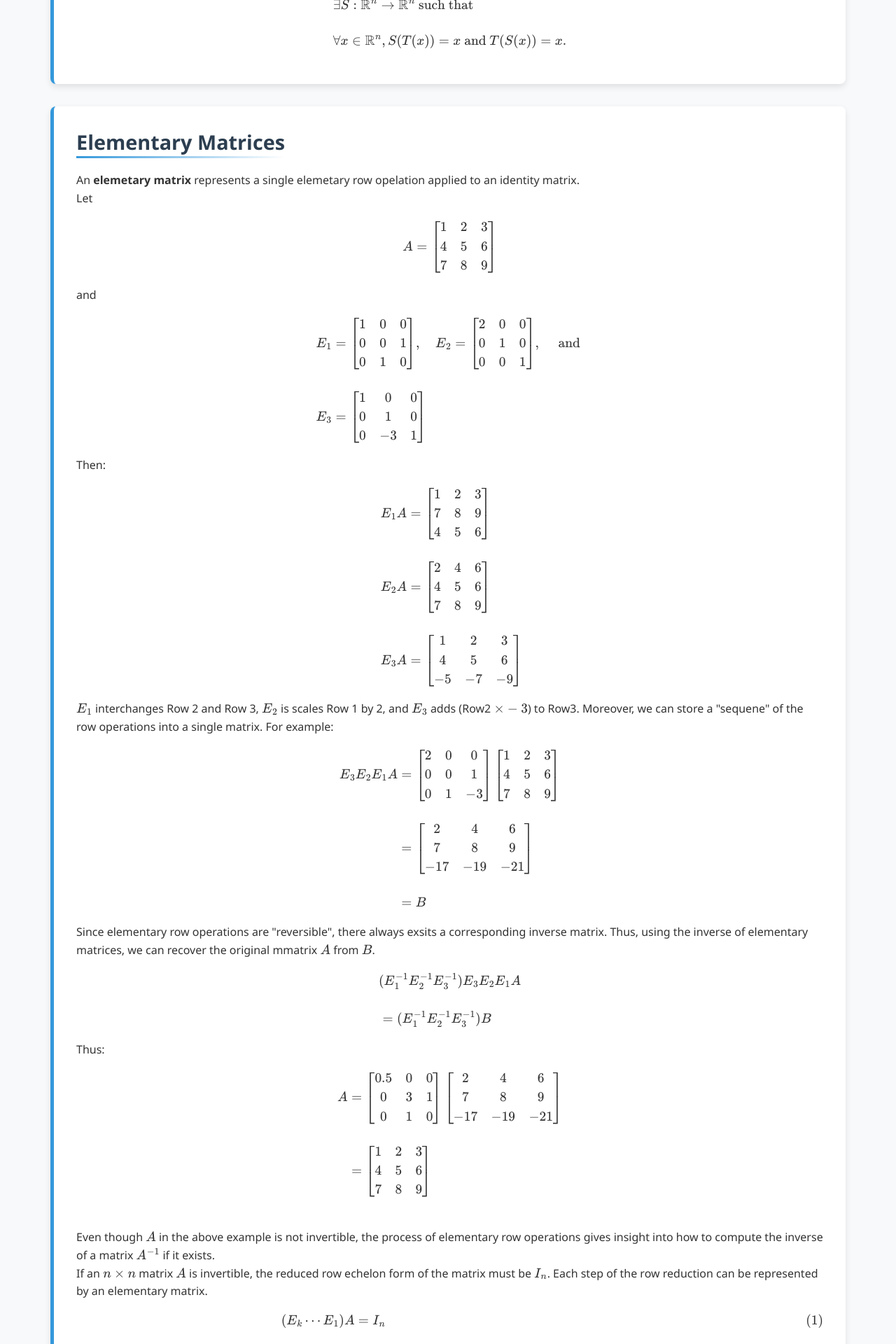
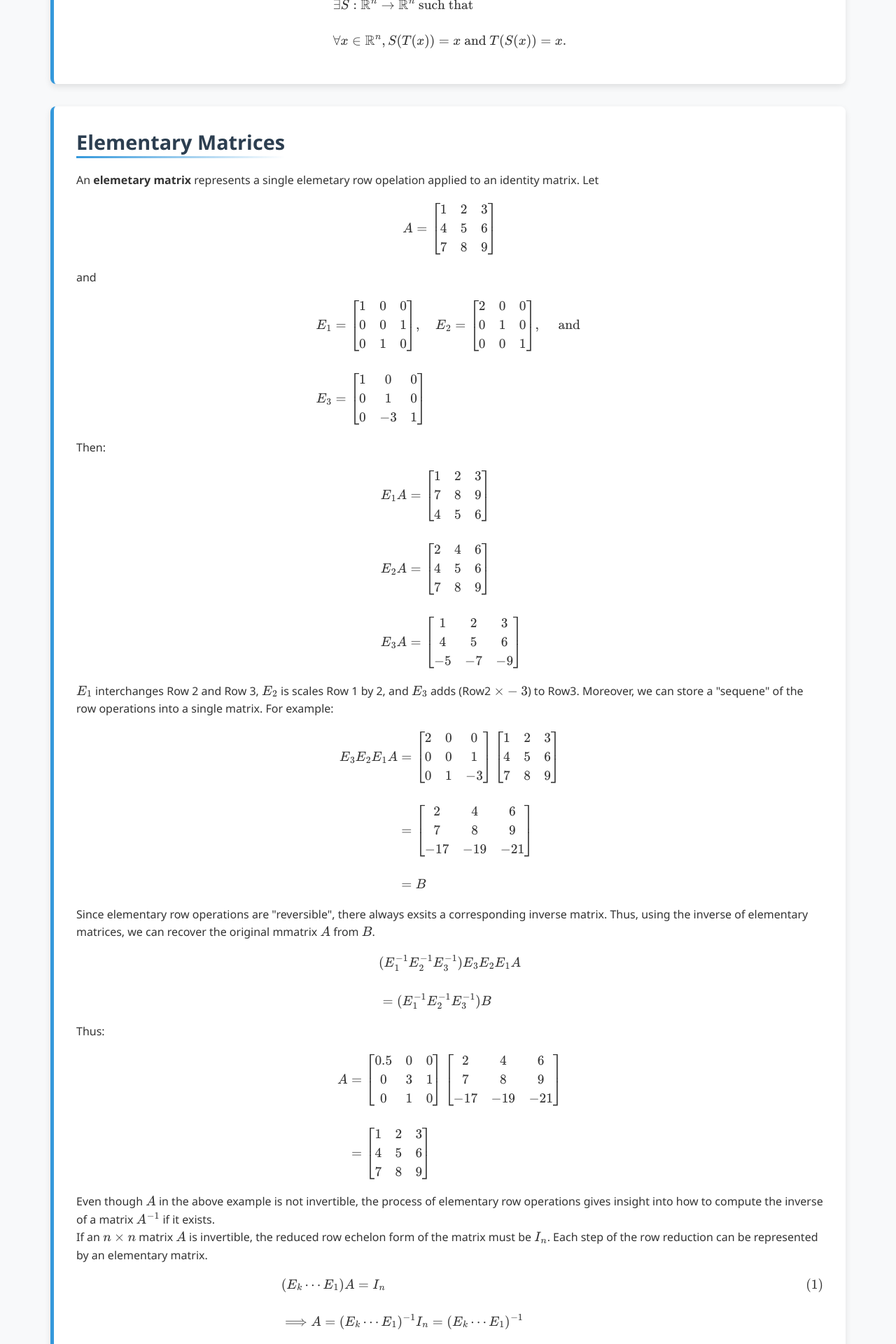
Before and after one commit to Yusukey01/yusukey01.github.io, a Jekyll site: the page built from Mathematics/Linear_algebra/matrix_algebra.html, in a window 1280 px wide. Shown: the part 4480-6400 px from the top of the page at 70% size. Built offline with Jekyll 4.4.1, drawn with Linux system fonts in a browser that asks for light colours.

Commit message:
Updated Section 1-3

```diff
--- a/Mathematics/Linear_algebra/matrix_algebra.html
+++ b/Mathematics/Linear_algebra/matrix_algebra.html
@@ -290,12 +290,14 @@ uses_python: false
             <h2>Elementary Matrices</h2>
             <p>
             An <strong>elemetary matrix</strong> represents a single elemetary row opelation applied to an identity matrix.
-            <br>
             Let
+            </p>
             \[
             A = \begin{bmatrix} 1 & 2 & 3 \\ 4 & 5 & 6 \\ 7 & 8 & 9 \end{bmatrix}
             \]
+            <p>
             and
+            </p>
             \[
             \begin{align*}
             &E_1 = \begin{bmatrix} 1 & 0 & 0 \\ 0 & 0 & 1\\ 0 & 1 & 0 \end{bmatrix}, \quad
@@ -303,7 +305,9 @@ uses_python: false
             &E_3 = \begin{bmatrix} 1 & 0 & 0 \\ 0 & 1 & 0 \\ 0 & -3 & 1 \end{bmatrix}
             \end{align*}
             \]
+            <p>
             Then:
+            </p>
             \[
             \begin{align*}
             &E_1A = \begin{bmatrix} 1 & 2 & 3 \\ 7 & 8 & 9 \\ 4 & 5 & 6 \end{bmatrix} \\\\
@@ -311,9 +315,11 @@ uses_python: false
             &E_3A = \begin{bmatrix} 1 & 2 & 3 \\ 4 & 5 & 6 \\ -5 & -7 & -9 \end{bmatrix}
             \end{align*}
             \]
-            \(E_1\) interchanges Row 2 and Row 3, \(E_2\) is scales Row 1 by 2,
+            <p>
+             \(E_1\) interchanges Row 2 and Row 3, \(E_2\) is scales Row 1 by 2,
             and \(E_3\) adds (Row2 \(\times-3\)) to Row3. Moreover, we can store a "sequene" of the
             row operations into a single matrix. For example:
+            </p>
             \[
             \begin{align*}
             E_3E_2E_1A &= \begin{bmatrix} 2 & 0 & 0 \\ 0 & 0 & 1 \\ 0 & 1 & -3 \end{bmatrix}
@@ -322,15 +328,19 @@ uses_python: false
                        &= B
             \end{align*}
             \]
+            <p>
             Since elementary row operations are "reversible", there always exsits a corresponding inverse matrix. Thus,
             using the inverse of elementary matrices, we can recover the original mmatrix \(A\) from \(B\).
+            </p>
             \[
             \begin{align*}
             &(E_1^{-1}E_2^{-1}E_3^{-1})E_3E_2E_1A  \\\\
             &= (E_1^{-1}E_2^{-1}E_3^{-1})B
             \end{align*}
             \]
+            <p>
             Thus:
+            </p>
             \[
             \begin{align*}
             A &= \begin{bmatrix} 0.5 & 0 & 0 \\ 0 & 3 & 1 \\ 0 & 1 & 0 \end{bmatrix}
@@ -338,12 +348,14 @@ uses_python: false
               &= \begin{bmatrix} 1 & 2 & 3 \\ 4 & 5 & 6 \\ 7 & 8 & 9 \end{bmatrix}
             \end{align*}
             \]
-            <br>
+
+            <p>
             Even though \(A\) in the above example is not invertible, the process of elementary row operations gives insight
             into how to compute the inverse of a matrix \(A^{-1}\) if it exists.
             <br>
             If an \(n \times n\) matrix \(A\) is invertible, the reduced row echelon form of the matrix must be \(I_n\).
             Each step of the row reduction can be represented by an elementary matrix.
+            </p>
             \[
             \begin{align*}
             &(E_k \cdots E_1)A = I_n  \tag{1} \\\\
@@ -351,11 +363,14 @@ uses_python: false
             &\Longrightarrow  A^{-1} = ((E_k \cdots E_1)^{-1})^{-1} = E_k \cdots E_1 = (E_k \cdots E_1 )I_n  \tag{2}
             \end{align*}
             \]
+            <p>
             Equations (1) and (2) show that the same sequaence of elementary matrices transforms \(A\) into \(I_n\)
             and \(I_n\) into \(A^{-1}\).
-            <br>Therefore, prow reduction on the augmented matrix \(\begin{bmatrix} A & I \end{bmatrix}\)
+            <br>
+            Therefore, prow reduction on the augmented matrix \(\begin{bmatrix} A & I \end{bmatrix}\)
             gives us \(\begin{bmatrix} I & A^{-1} \end{bmatrix}\) if \(A\) is invertible.
             </p>
+
             </section>
 
             <section id="part" class="section-content">
```
